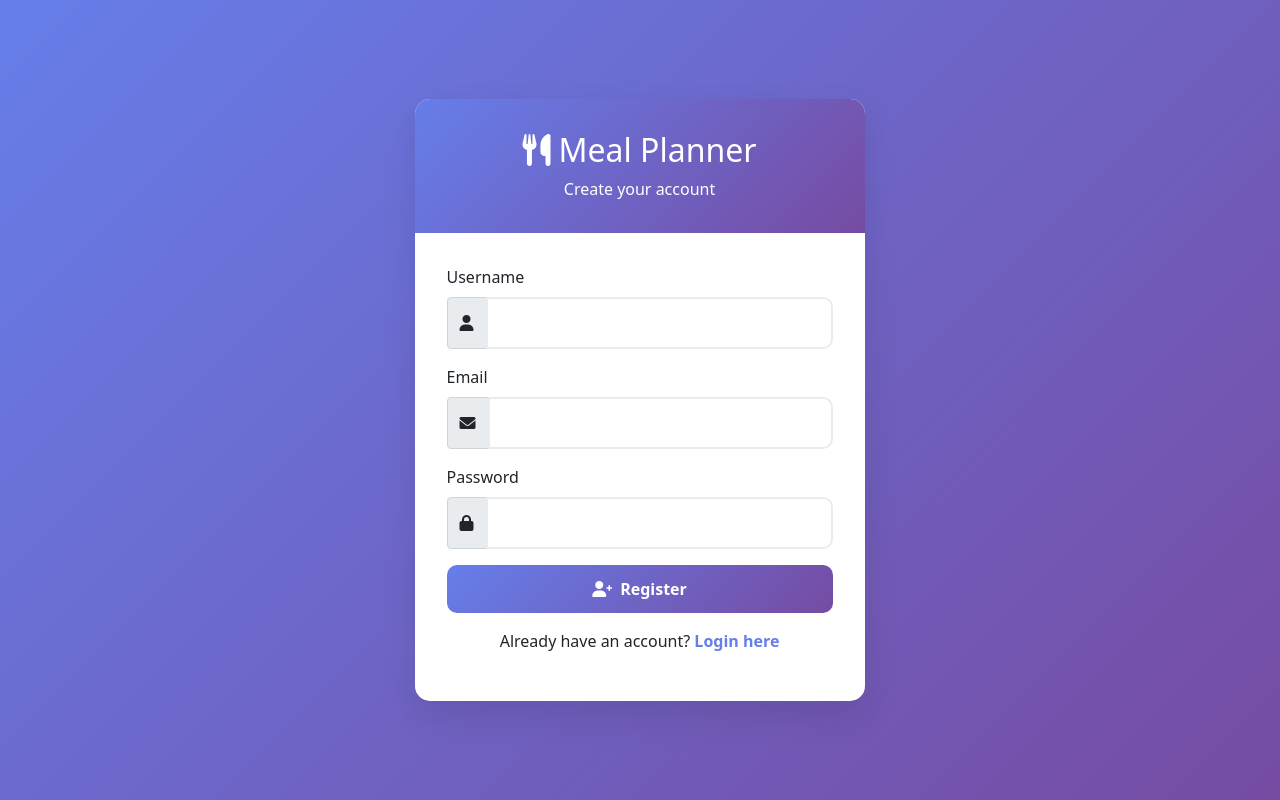
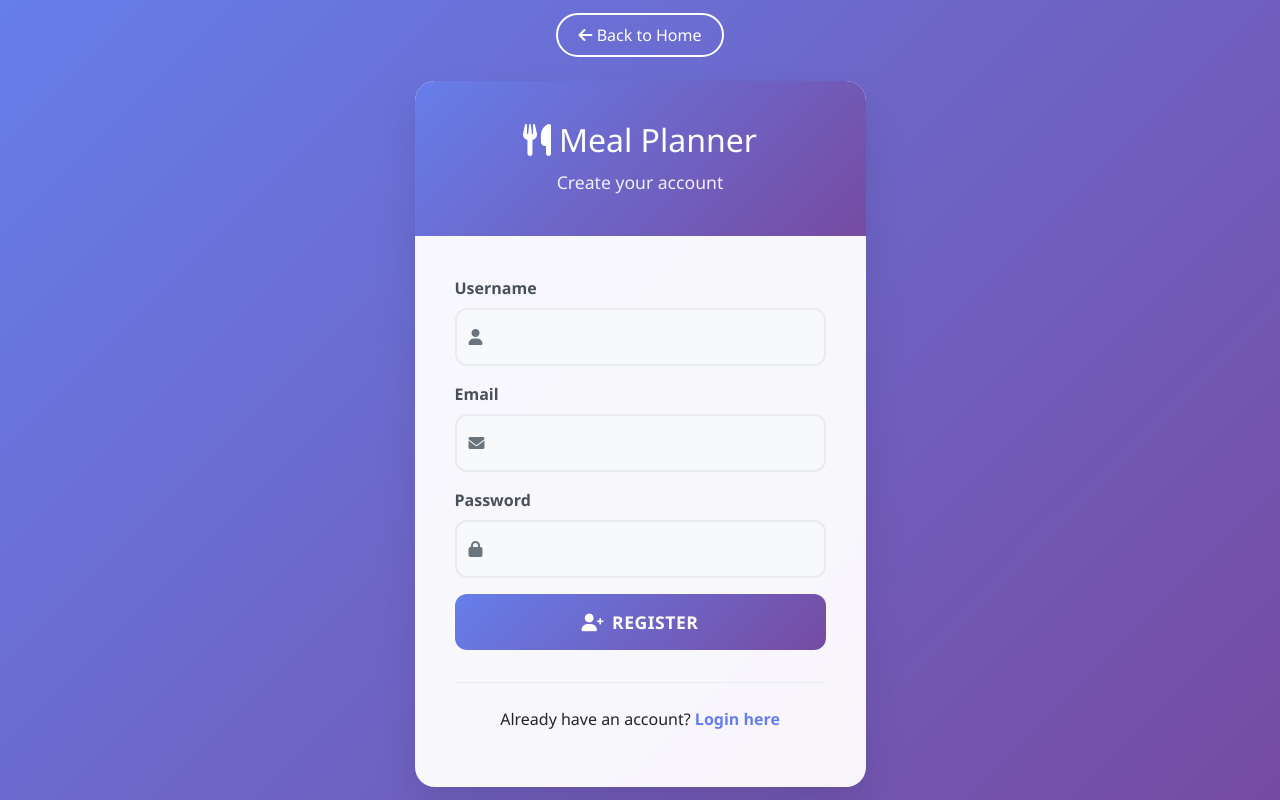
Before and after one commit to KenSu2003/MealPlanner, a Flask app: page /register in a window 1280 px wide. Run offline with Flask 3, Linux system fonts and the light colour scheme.

Commit message:
Add login/signup buttons to top left and improve auth page formatting
- Added login and signup buttons to the top left of the main page
- Enhanced login and register page styling with modern design
- Improved form inputs, buttons, and overall user experience
- Added 'Back to Home' navigation buttons
- Updated next_updates.txt to mark completed tasks

```diff
--- a/next_updates.txt
+++ b/next_updates.txt
@@ -14,3 +14,5 @@
 17. After saving and closing the calendart goes dark and freezes
 18. allow upload image
 19. based on the ingreidienst bea ablt to tell whcih meals youy can make. for now oly impeent in the community meals and add a check box to filter.
+20. ✅ need to have login and sign up button on the top left
+21. ✅ need to fix the formatting for the sign up and log in.
--- a/templates/register.html
+++ b/templates/register.html
@@ -13,57 +13,114 @@
             display: flex;
             align-items: center;
             justify-content: center;
+            font-family: 'Segoe UI', Tahoma, Geneva, Verdana, sans-serif;
         }
         .register-card {
-            background: white;
-            border-radius: 15px;
-            box-shadow: 0 15px 35px rgba(0, 0, 0, 0.1);
+            background: rgba(255, 255, 255, 0.95);
+            border-radius: 20px;
+            box-shadow: 0 20px 40px rgba(0, 0, 0, 0.1);
             overflow: hidden;
-            max-width: 450px;
+            max-width: 500px;
             width: 100%;
+            backdrop-filter: blur(10px);
         }
         .register-header {
             background: linear-gradient(135deg, #667eea 0%, #764ba2 100%);
             color: white;
-            padding: 2rem;
+            padding: 2.5rem 2rem;
             text-align: center;
         }
+        .register-header h2 {
+            margin: 0;
+            font-size: 2rem;
+            font-weight: 300;
+        }
+        .register-header p {
+            margin: 10px 0 0 0;
+            opacity: 0.9;
+            font-size: 1.1rem;
+        }
         .register-body {
-            padding: 2rem;
+            padding: 2.5rem;
         }
         .form-control {
-            border-radius: 10px;
+            border-radius: 12px;
             border: 2px solid #e9ecef;
-            padding: 12px 15px;
+            padding: 15px 20px;
+            font-size: 1rem;
             transition: all 0.3s ease;
+            background: #f8f9fa;
         }
         .form-control:focus {
             border-color: #667eea;
             box-shadow: 0 0 0 0.2rem rgba(102, 126, 234, 0.25);
+            background: white;
+        }
+        .input-group-text {
+            background: #f8f9fa;
+            border: 2px solid #e9ecef;
+            border-right: none;
+            border-radius: 12px 0 0 12px;
+            color: #6c757d;
+        }
+        .input-group .form-control {
+            border-left: none;
+            border-radius: 0 12px 12px 0;
         }
         .btn-register {
             background: linear-gradient(135deg, #667eea 0%, #764ba2 100%);
             border: none;
-            border-radius: 10px;
-            padding: 12px;
+            border-radius: 12px;
+            padding: 15px;
             font-weight: 600;
+            font-size: 1.1rem;
             transition: all 0.3s ease;
+            text-transform: uppercase;
+            letter-spacing: 0.5px;
         }
         .btn-register:hover {
             transform: translateY(-2px);
-            box-shadow: 0 5px 15px rgba(102, 126, 234, 0.4);
+            box-shadow: 0 10px 25px rgba(102, 126, 234, 0.4);
         }
         .login-link {
             text-align: center;
-            margin-top: 1rem;
+            margin-top: 2rem;
+            padding-top: 1.5rem;
+            border-top: 1px solid #e9ecef;
         }
         .login-link a {
             color: #667eea;
             text-decoration: none;
             font-weight: 600;
+            transition: all 0.3s ease;
         }
         .login-link a:hover {
+            color: #764ba2;
             text-decoration: underline;
+        }
+        .form-label {
+            font-weight: 600;
+            color: #495057;
+            margin-bottom: 0.5rem;
+        }
+        .alert {
+            border-radius: 12px;
+            border: none;
+        }
+        .btn-outline-light {
+            border: 2px solid white;
+            color: white;
+            border-radius: 25px;
+            padding: 8px 20px;
+            font-weight: 500;
+            transition: all 0.3s ease;
+            text-decoration: none;
+        }
+        .btn-outline-light:hover {
+            background: white;
+            color: #667eea;
+            transform: translateY(-2px);
+            box-shadow: 0 5px 15px rgba(0, 0, 0, 0.2);
         }
     </style>
 </head>
@@ -71,6 +128,11 @@
     <div class="container">
         <div class="row justify-content-center">
             <div class="col-md-6 col-lg-5">
+                <div class="text-center mb-4">
+                    <a href="{{ url_for('index') }}" class="btn btn-outline-light">
+                        <i class="fas fa-arrow-left"></i> Back to Home
+                    </a>
+                </div>
                 <div class="register-card">
                     <div class="register-header">
                         <h2><i class="fas fa-utensils me-2"></i>Meal Planner</h2>
```
Also changed, not shown: templates/index.html (+43 -2 lines), templates/login.html (+74 -12 lines).
